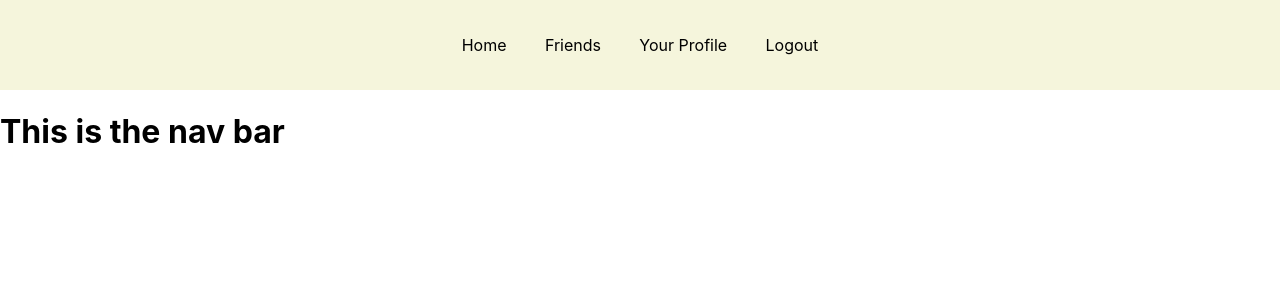
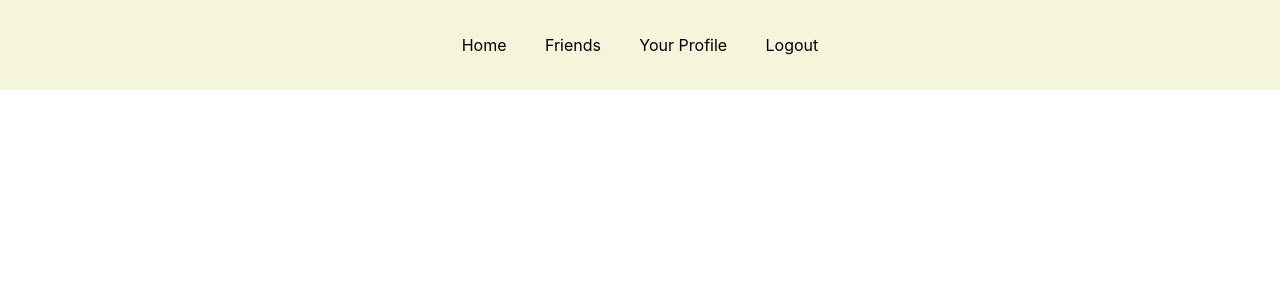
Before and after one commit to spatterss135/social-app-client, a React (Create React App) app: page / in a window 1280 px wide. Shown: the top 300 px of the page. Built offline with nearby package versions, Linux system fonts and the light colour scheme.

Commit message:
cleaned up surrounding code

```diff
--- a/src/components/NaviBar.js
+++ b/src/components/NaviBar.js
@@ -11,7 +11,6 @@ const NaviBar = () => {
                     <li>Logout</li>
                 </ul>
             </nav>
-            <h1>This is the nav bar</h1>
         </div>
     )
 }
```
